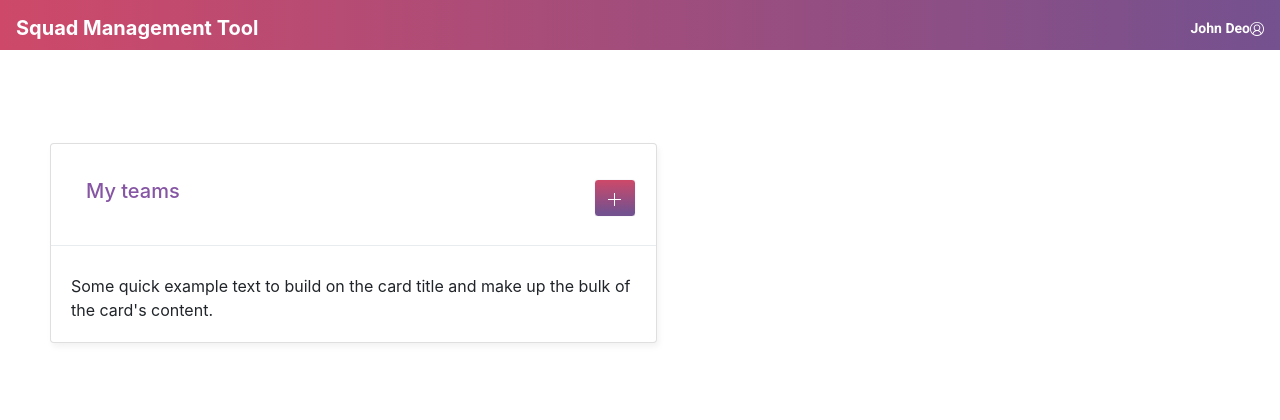
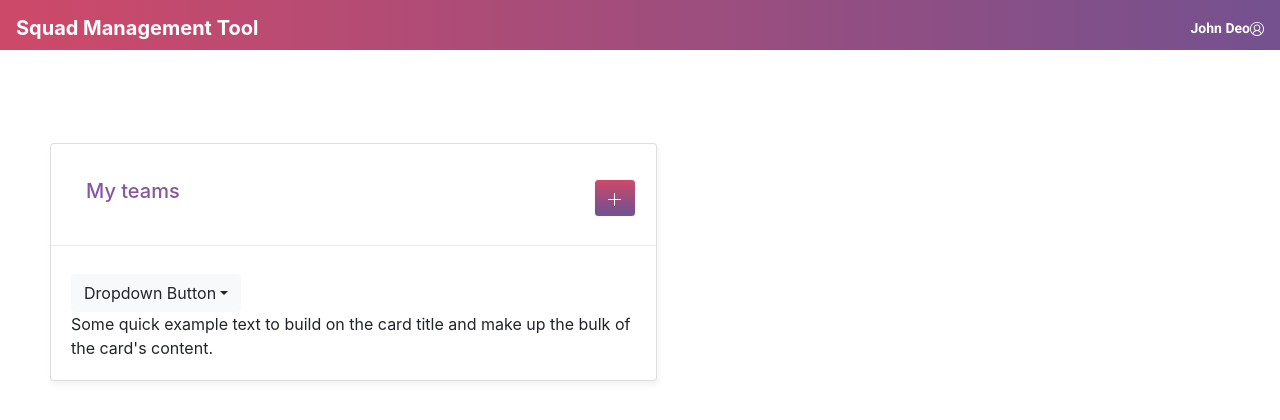
Before and after one commit to Marcuspo/squad-management-tool, a React (Create React App) app: page / in a window 1280 px wide. Shown: the top 420 px of the page. Built offline with nearby package versions, Linux system fonts and the light colour scheme.

Commit message:
instalação de material ui

```diff
--- a/package.json
+++ b/package.json
@@ -3,6 +3,7 @@
   "version": "0.1.0",
   "private": true,
   "dependencies": {
+    "@material-ui/core": "^4.11.0",
     "@testing-library/jest-dom": "^5.11.4",
     "@testing-library/react": "^11.1.0",
     "@testing-library/user-event": "^12.1.10",
--- a/public/index.html
+++ b/public/index.html
@@ -3,6 +3,8 @@
   <head>
     <meta charset="utf-8" />
     <link rel="icon" href="%PUBLIC_URL%/favicon.ico" />
+    <link rel="stylesheet" href="https://fonts.googleapis.com/css?family=Roboto:300,400,500">
+    <link rel="stylesheet" href="https://fonts.googleapis.com/icon?family=Material+Icons">
     <meta name="viewport" content="width=device-width, initial-scale=1" />
     <meta name="theme-color" content="#000000" />
     <meta
--- a/src/components/Main/Main.js
+++ b/src/components/Main/Main.js
@@ -18,7 +18,18 @@
           </Card.Title>
         </Card.Body>
         <Dropdown.Divider />
+
         <Card.Body>
+          <Dropdown>
+            <Dropdown.Toggle variant="light">Dropdown Button</Dropdown.Toggle>
+
+            <Dropdown.Menu>
+              <Dropdown.Item href="#/action-1">Action</Dropdown.Item>
+              <Dropdown.Item href="#/action-2">Another action</Dropdown.Item>
+              <Dropdown.Item href="#/action-3">Something else</Dropdown.Item>
+            </Dropdown.Menu>
+          </Dropdown>
+
           <Card.Text className="card-name">
             Some quick example text to build on the card title and make up the
             bulk of the card's content.
--- a/src/index.css
+++ b/src/index.css
@@ -7,6 +7,7 @@
     sans-serif;
   -webkit-font-smoothing: antialiased;
   -moz-osx-font-smoothing: grayscale;
+  background: "#dfdfdf";
 }
 
 code {
```
Also changed, not shown: 1 other file (tests, documents, lock files or other folders).
